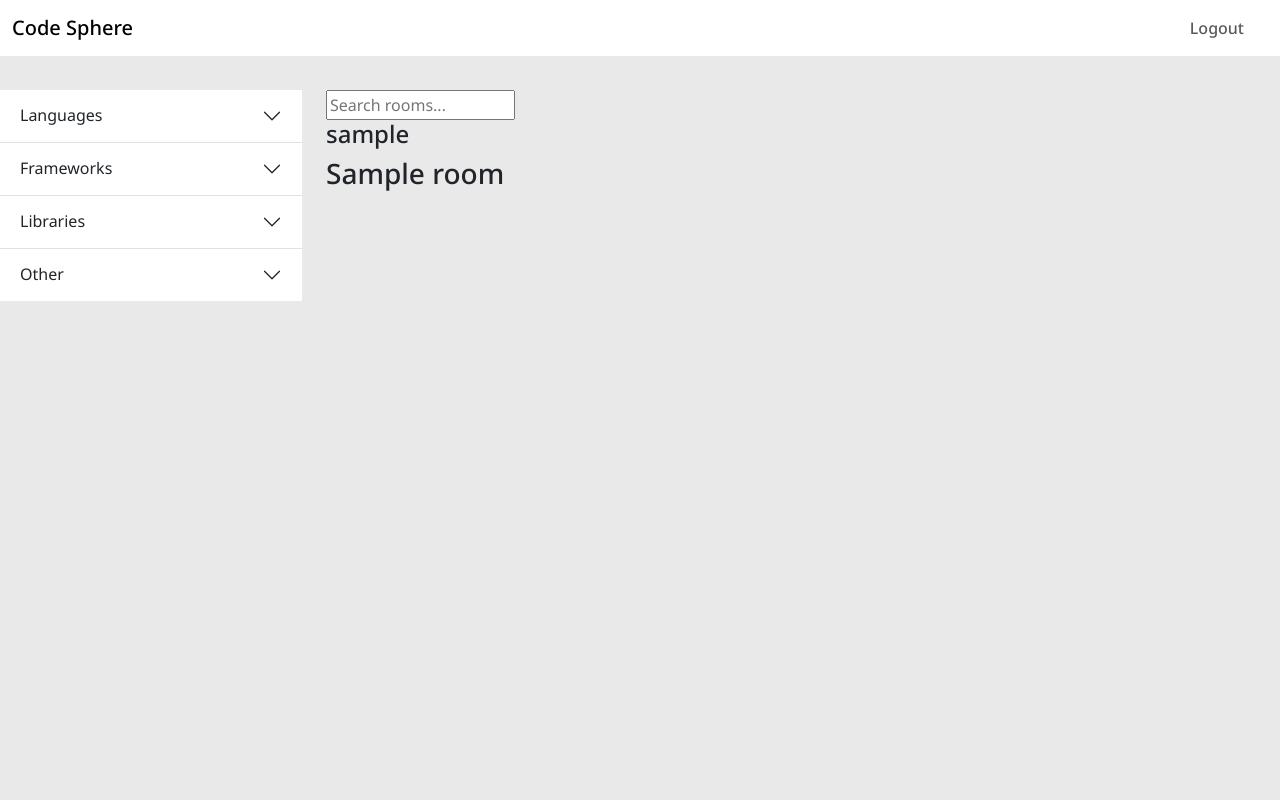
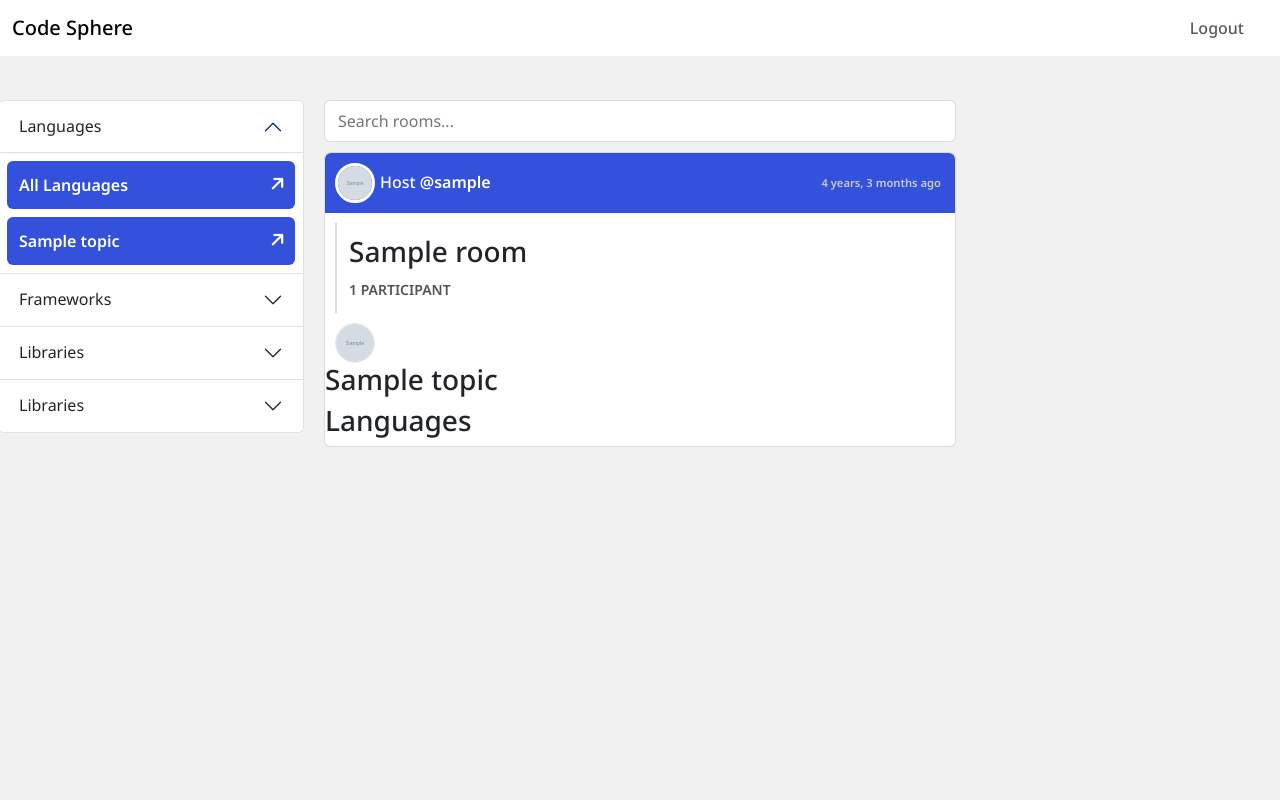
Before and after one commit to ilyasolgun11/code-sphere, a Django app: page /home/ in a window 1280 px wide. Run offline with Django 4.2, Linux system fonts and the light colour scheme; a user stored in the database is signed in; tables that the repository leaves empty hold one stand-in row (values such as "Sample post"); grey boxes marked "Sample" are stand-in pictures; some libraries are stand-ins or nearby versions.

Commit message:
Modify mCustomUser and Room model, build topics and room sections

```diff
--- a/base/templates/base/index.html
+++ b/base/templates/base/index.html
@@ -2,136 +2,111 @@
 <main class="home-container">
   <div class="home-inner-container">
     <div class="row">
-      <div class="col-md-3">
-        <div class="accordion accordion-flush" id="accordionFlushExample">
+      <div class="col-md-3 topics-container">
+        <div class="accordion" id="accordionPanelsStayOpenExample">
           <div class="accordion-item">
             <h2 class="accordion-header">
-              <button
-                class="accordion-button collapsed"
-                type="button"
-                data-bs-toggle="collapse"
-                data-bs-target="#flush-collapseOne"
-                aria-expanded="false"
-                aria-controls="flush-collapseOne"
-              >
+              <button class="accordion-button" type="button" data-bs-toggle="collapse" data-bs-target="#panelsStayOpen-collapseOne" aria-expanded="true" aria-controls="panelsStayOpen-collapseOne">
                 Languages
               </button>
             </h2>
-            <div
-              id="flush-collapseOne"
-              class="accordion-collapse collapse"
-              data-bs-parent="#accordionFlushExample"
-            >
-              <div>
-                <a href="{% url 'home' %}?q=0">All</a>
+            <div id="panelsStayOpen-collapseOne" class="accordion-collapse collapse show">
+              <div class="accordion-body">
+                <a class="topic-item" href="{% url 'home' %}?q=0">All Languages <i class="fa-solid fa-arrow-right"></i></a>
+              {% for topic in topics %}
+                {% if topic.topic_related_to.related_to == 0 %}
+                <a class="topic-item" href="{% url 'home' %}?q={{ topic.name }}">{{ topic.name }} <i class="fa-solid fa-arrow-right"></i></a>
+                {% endif %}
+              {% endfor %}
               </div>
-              {% for topic in topics %}
-              <div>
-                <a href="{% url 'home' %}?q={{ topic.name }}">
-                    {% if topic.topic_related_to.related_to == 0 %}{{ topic.name}}{% endif %}</a>
-              </div>
-              {% endfor %}
             </div>
           </div>
           <div class="accordion-item">
             <h2 class="accordion-header">
-              <button
-                class="accordion-button collapsed"
-                type="button"
-                data-bs-toggle="collapse"
-                data-bs-target="#flush-collapseTwo"
-                aria-expanded="false"
-                aria-controls="flush-collapseTwo"
-              >
+              <button class="accordion-button collapsed" type="button" data-bs-toggle="collapse" data-bs-target="#panelsStayOpen-collapseTwo" aria-expanded="false" aria-controls="panelsStayOpen-collapseTwo">
                 Frameworks
               </button>
             </h2>
-            <div
-              id="flush-collapseTwo"
-              class="accordion-collapse collapse"
-              data-bs-parent="#accordionFlushExample"
-            >
-            <div>
-                <a href="{% url 'home' %}?q=1">All</a>
+            <div id="panelsStayOpen-collapseTwo" class="accordion-collapse collapse">
+              <div class="accordion-body">
+                <a class="topic-item" href="{% url 'home' %}?q=1">All Frameworks <i class="fa-solid fa-arrow-right"></i></a>
+              {% for topic in topics %}
+                {% if topic.topic_related_to.related_to == 1 %}
+                <a class="topic-item" href="{% url 'home' %}?q={{ topic.name }}">{{ topic.name }} <i class="fa-solid fa-arrow-right"></i></a>
+                {% endif %}
+              {% endfor %}
               </div>
-              {% for topic in topics %}
-              <div>
-                <a href="{% url 'home' %}?q={{ topic.name }}">
-                    {% if topic.topic_related_to.related_to == 1 %}{{ topic.name}}{% endif %}</a>
-              </div>
-              {% endfor %}
             </div>
           </div>
           <div class="accordion-item">
             <h2 class="accordion-header">
-              <button
-                class="accordion-button collapsed"
-                type="button"
-                data-bs-toggle="collapse"
-                data-bs-target="#flush-collapseThree"
-                aria-expanded="false"
-                aria-controls="flush-collapseThree"
-              >
+              <button class="accordion-button collapsed" type="button" data-bs-toggle="collapse" data-bs-target="#panelsStayOpen-collapseThree" aria-expanded="false" aria-controls="panelsStayOpen-collapseThree">
                 Libraries
               </button>
             </h2>
-            <div
-              id="flush-collapseThree"
-              class="accordion-collapse collapse"
-              data-bs-parent="#accordionFlushExample"
-            >
-            <div>
-                <a href="{% url 'home' %}?q=2">All</a>
+            <div id="panelsStayOpen-collapseThree" class="accordion-collapse collapse">
+              <div class="accordion-body">
+                <a class="topic-item" href="{% url 'home' %}?q=2">All Libraries <i class="fa-solid fa-arrow-right"></i></a>
+              {% for topic in topics %}
+                {% if topic.topic_related_to.related_to == 2 %}
+                <a class="topic-item" href="{% url 'home' %}?q={{ topic.name }}">{{ topic.name }} <i class="fa-solid fa-arrow-right"></i></a>
+                {% endif %}
+              {% endfor %}
               </div>
-              {% for topic in topics %}
-              <div>
-                <a href="{% url 'home' %}?q={{ topic.name }}">
-                    {% if topic.topic_related_to.related_to == 2 %}{{ topic.name}}{% endif %}</a>
-              </div>
-              {% endfor %}
             </div>
           </div>
           <div class="accordion-item">
             <h2 class="accordion-header">
-              <button
-                class="accordion-button collapsed"
-                type="button"
-                data-bs-toggle="collapse"
-                data-bs-target="#flush-collapseFour"
-                aria-expanded="false"
-                aria-controls="flush-collapseFour"
-              >
-                Other
+              <button class="accordion-button collapsed" type="button" data-bs-toggle="collapse" data-bs-target="#panelsStayOpen-collapseFour" aria-expanded="false" aria-controls="panelsStayOpen-collapseFour">
+                Libraries
               </button>
             </h2>
-            <div
-              id="flush-collapseFour"
-              class="accordion-collapse collapse"
-              data-bs-parent="#accordionFlushExample"
-            >
-            <div>
-                <a href="{% url 'home' %}?q=3">All</a>
+            <div id="panelsStayOpen-collapseFour" class="accordion-collapse collapse">
+              <div class="accordion-body">
+                <a class="topic-item" href="{% url 'home' %}?q=3">All Other <i class="fa-solid fa-arrow-right"></i></a>
+              {% for topic in topics %}
+                {% if topic.topic_related_to.related_to == 3 %}
+                <a class="topic-item" href="{% url 'home' %}?q={{ topic.name }}">{{ topic.name }} <i class="fa-solid fa-arrow-right"></i></a>
+                {% endif %}
+              {% endfor %}
               </div>
-              {% for topic in topics %}
-              <div>
-                <a href="{% url 'home' %}?q={{ topic.name }}">
-                    {% if topic.topic_related_to.related_to == 3 %}{{ topic.name}}{% endif %}</a
-                >
-              </div>
-              {% endfor %}
             </div>
           </div>
         </div>
       </div>
-      <div class="col-md-6">
-        <form action="" method="POST">
-          <input type="text" name="q" placeholder="Search rooms..." />
+      <div class="col-md-6 home-rooms-container">
+        <form action="{% url 'home' %}" method="GET">
+          {% csrf_token %}
+          <input class="search-input" type="text" name="q" placeholder="Search rooms..." />
         </form>
         <div class="home-room-container">
           {% for room in rooms %}
-          <div>
-            <h4>{{ room.host.username }}</h4>
-            <h3>{{ room.name }}</h3>
+          <div class="home-room">
+            <div class="home-room-inner-first">
+              <div>
+                <img class="home-room-profile-img" src="{{ room.host.profile_image.url }}" alt="{{ room.host.username }}'s profile image">
+                <h4>Host <span>@{{ room.host.username }}</span></h4>
+              </div>
+              <small>{{ room.created|timesince }} ago</small>
+            </div>
+            <div class="home-room-inner-second">
+              <div>
+                <h3>{{ room.name }}</h3>
+                <small>{{ participant_count }} PARTICIPANT{% if participant_count > 1 %}S{% endif %}</small>
+              </div>
+              <div class="home-room-participant-container">
+                {% for participant in participants %}
+                  <img class="home-room-participant-img" src="{{ participant.profile_image.url }}" alt="{{ participant.username }}'s profile image">
+                {% endfor %}
+              </div>
+            </div>
+            <div class="home-room-inner-third">
+              <div>
+                <h3>{{ room.topic }}</h3>
+                <h3>{{ room.room_related_to }}s</h3>
+
+              </div>
+            </div>
           </div>
           {% endfor %}
         </div>
--- a/base/views.py
+++ b/base/views.py
@@ -23,7 +23,11 @@ def home(request):
         Q(room_related_to__related_to__icontains=q) |
         Q(name__icontains=q)
     )
-    context = {'topics': topics, 'rooms': rooms, 'related_to': related_to}
+    participants = []
+    for room in rooms:
+        participants.extend(room.participants.all())
+    participant_count = len(participants)
+    context = {'topics': topics, 'rooms': rooms, 'related_to': related_to, 'participants': participants, 'participant_count': participant_count}
     return render(request, 'base/index.html', context)
 
 def register_page(request):
@@ -41,8 +45,10 @@ def register_page(request):
             # Redirect user to login page when user is registered
             return redirect('login')
         else:
-            # Throw error when there is an error
-            messages.error(request, 'An error has occurred during registration')
+            # Get the form errors and display them as messages
+            for field, errors in form.errors.items():
+                for error in errors:
+                    messages.error(request, f"Error in {field}: {error}")
 
     context = { 'form': form }
     return render(request, 'base/register.html', context)
--- a/static/css/style.css
+++ b/static/css/style.css
@@ -221,10 +221,137 @@ body {
 .home-container {
     padding-top: 90px;
     height: 100vh;
-    background-color: rgb(233, 233, 233);
+    background-color: rgb(241, 241, 241);
 }
 
 .home-inner-container {
     width: 1280px;
     margin: 0px auto;
 }
+
+.topics-container {
+    overflow: hidden;
+    border-radius: 10px;
+    padding: 10px;
+}
+
+.accordion-body {
+    display: flex;
+    flex-direction: column;
+    padding: 4px 8px;
+}
+
+.accordion {
+--bs-accordion-btn-focus-box-shadow: none;
+--bs-accordion-active-color: none;
+--bs-accordion-active-bg: none;
+--bs-accordion-border-radius: 6px !important;
+    border-radius: 9px;
+}
+
+.topic-item {
+    position: relative;
+    width: 100%;
+    background-color: #3351DB;
+    padding: 12px;
+    border-radius: 6px;
+    color: white;
+    font-weight: 600;
+    text-decoration: none;
+    margin: 4px 0px;
+}
+
+.topic-item i {
+    font-size: 1.1rem;
+    position: absolute;
+    right: 10px;
+    top: 14px;
+    color: #ffffff;
+    transform: rotate(-45deg);
+}
+
+.home-rooms-container {
+    padding: 10px;
+}
+
+.search-input {
+    width: 100%;
+    padding: 8px 13px;
+    border-radius: 6px;
+    border: 1px solid #00000023;
+    outline: none;
+}
+
+.home-room {
+    margin-top: 10px;
+    background-color: white;
+    padding: 0px;
+    border-radius: 6px;
+    border: 1px solid #00000023;
+}
+
+.home-room-inner-first {
+    display: flex;
+    justify-content: space-between;
+    align-items: center;
+    background-color: #3351DB;
+    padding: 10px;
+    border-radius: 6px 6px 0px 0px;
+}
+
+.home-room-inner-first div {
+    display: flex;
+    align-items: center;
+}
+
+.home-room-profile-img {
+    width: 40px;
+    height: 40px;
+    border: 3px solid #ffffff;
+    border-radius: 50%;
+    object-fit: cover;
+}
+
+.home-room-inner-first h4 {
+    color: white;
+    font-size: 1rem;
+    margin-top: 7px;
+    margin-left: 5px;
+    font-weight: 500;
+}
+
+.home-room-inner-first h4 span {
+    font-weight: 600;
+}
+
+.home-room-inner-first small {
+    margin-right: 4px;
+    color: rgb(202, 202, 202);
+    font-size: 0.7rem;
+    font-weight: 600;
+}
+
+.home-room-inner-second div:nth-of-type(1) {
+    margin: 10px;
+    border-left: 2px solid #00000023;
+    padding: 12px;
+}
+
+.home-room-inner-second small {
+    color: rgb(84, 84, 84);
+    font-weight: 600;
+}
+
+.home-room-participant-container {
+    padding: 0px 10px;
+}
+
+.home-room-participant-img {
+    padding: 0px;
+    width: 40px;
+    height: 40px;
+    border: 1px solid #00000018;
+    border-radius: 50%;
+    object-fit: cover;
+    background-size: 120%;
+}
```
Also changed, not shown: base/models.py (+17 -5 lines), base/migrations/0005_room.py, base/migrations/0006_alter_customuser_profile_image.py (added), static/user_images/PXL_20231019_160100587_2.jpg (added), static/user_images/profile_default.jpg (added), static/user_images/profile_default_2.jpg (added), static/user_images/profile_default_3.jpg (added), static/user_images/profile_default_4.jpg (added), static/user_images/profile_default_5.jpg (added), static/user_images/profile_default_6.jpg (added), static/user_images/profile_default_7.jpg (added).
